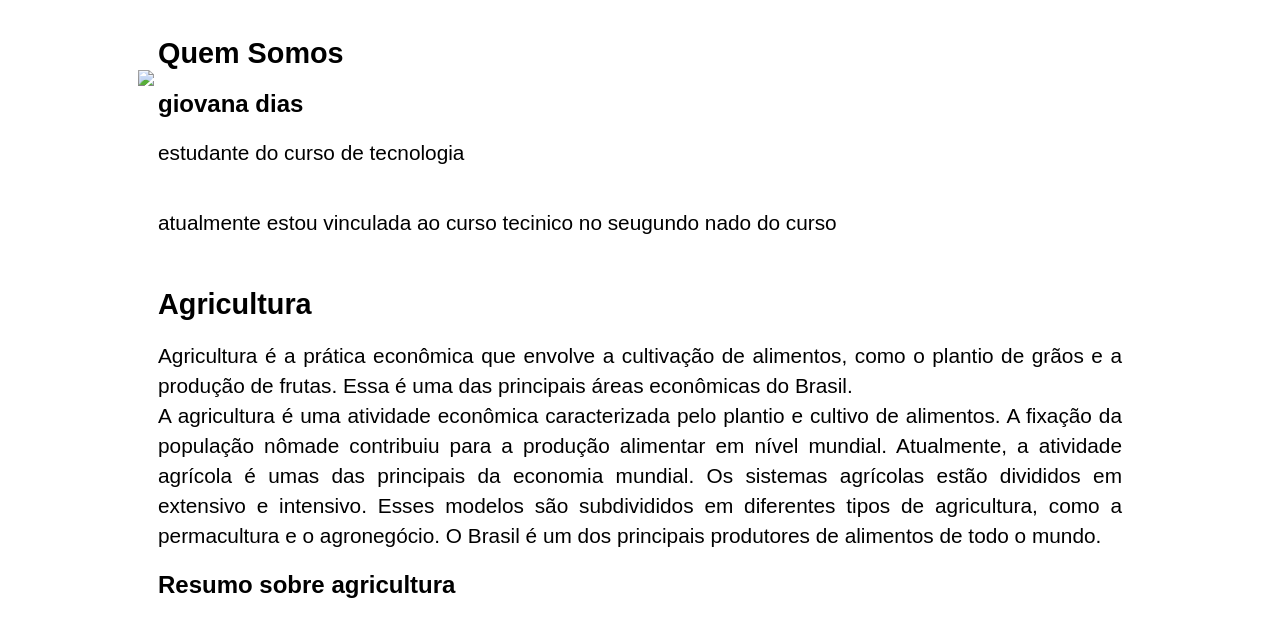
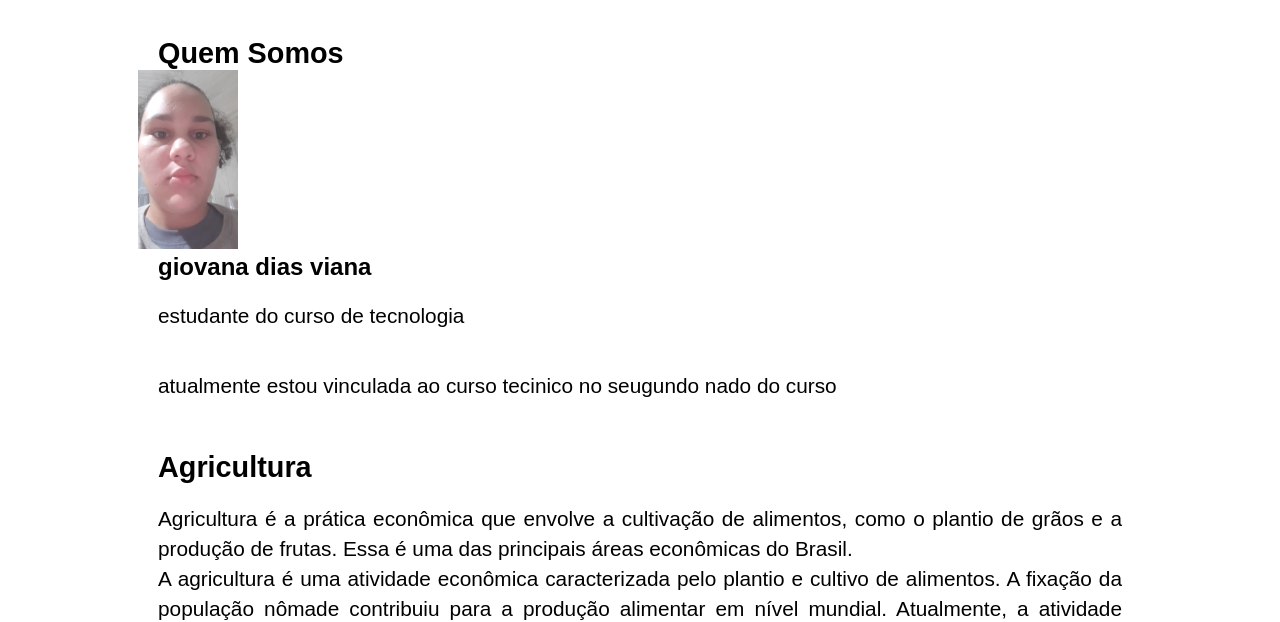
Before and after one commit to GiovanaDiasViana/agrinho-2024, a plain HTML site: page index.html in a window 1280 px wide. Shown: the part 198-820 px from the top of the page. Drawn offline with Linux system fonts and the light colour scheme.

Commit message:
Add files via upload

```diff
--- a/index.html
+++ b/index.html
@@ -29,9 +29,9 @@
             <h1>Quem Somos</h1>
         </header>
         <div class="header quemsomos_content">
-            <img src="#" class="">
+            <img src="foto.jpeg" class=""  width="10%">
             <div class="header quemsomos_content ">
-                <h2>giovana dias</h2>
+                <h2>giovana dias viana</h2>
             </div>
         <p class="funcao">estudante do curso de tecnologia</p>
         <p>atualmente estou vinculada ao curso tecinico no seugundo nado do curso  </p>
```
Also changed, not shown: foto.jpeg (added).
